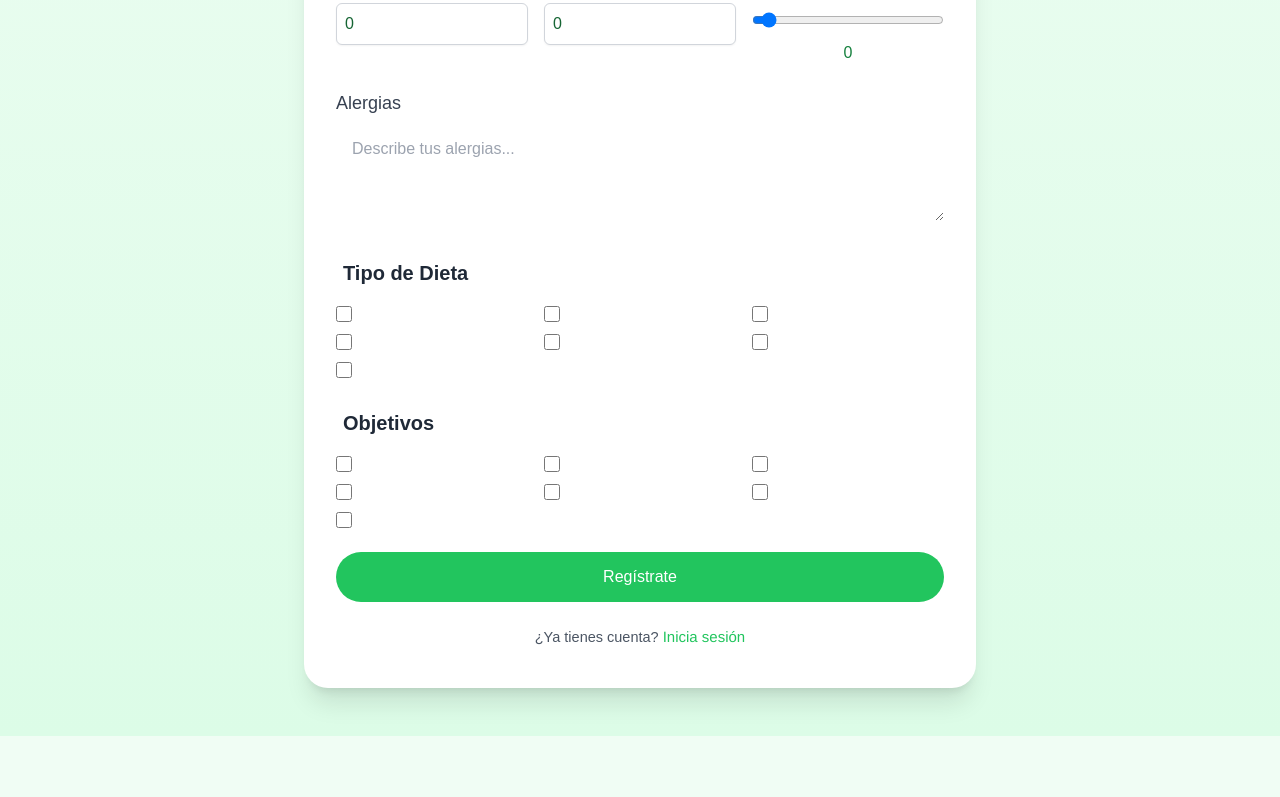
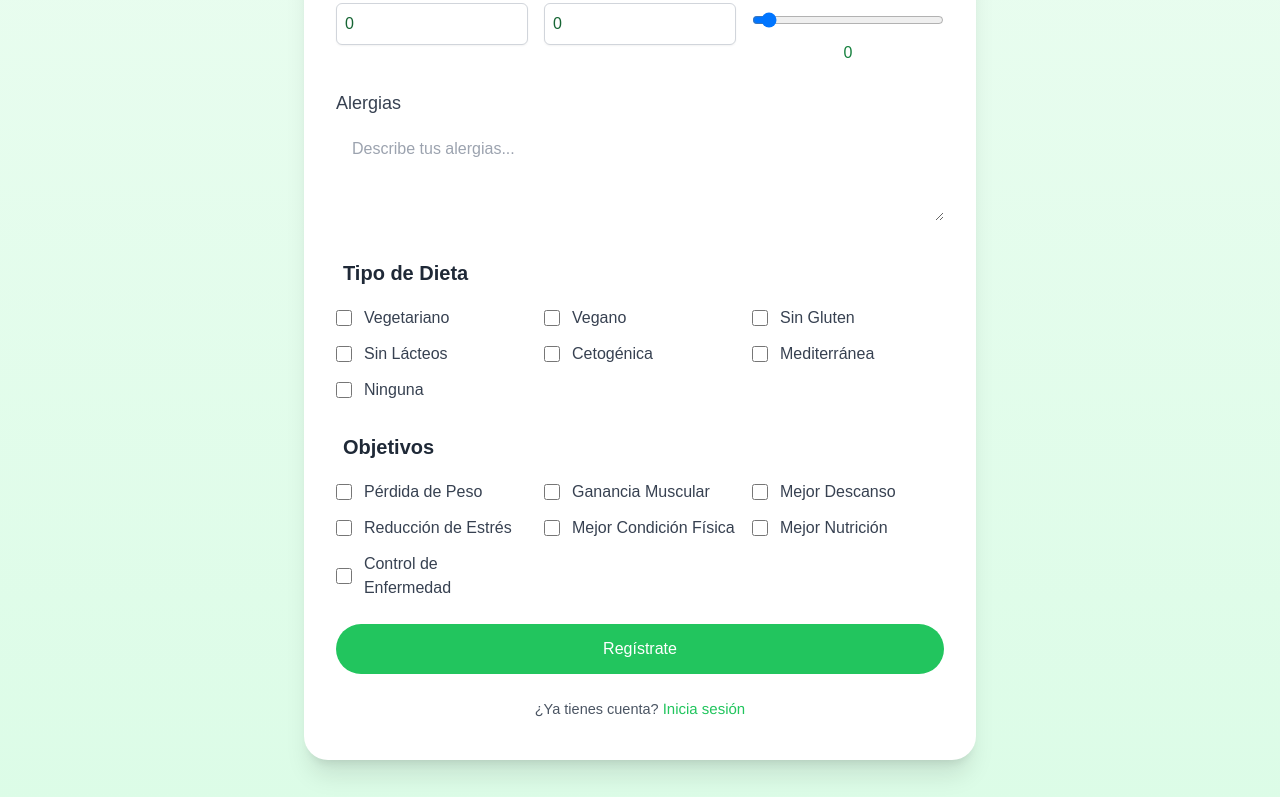
Before and after one commit to jancossio/Proyecto_Final_Bootcamp, a React (Vite) app in the folder Frontend_2/frontend_Fitracking/: page /SignUp in a window 1280 px wide. Shown: the part 580-1377 px from the top of the page. Before the commit the page ends 1316 px from the top, so only its background shows below. Built offline with nearby package versions, Linux system fonts and the light colour scheme.

Commit message:
Pagina Sign Up y funcionalidad agregadas

```diff
--- a/Frontend_2/frontend_Fitracking/src/components/FormularioSalud.tsx
+++ b/Frontend_2/frontend_Fitracking/src/components/FormularioSalud.tsx
@@ -19,7 +19,8 @@ export default function FormularioSalud({ onSubmit }: Props) {
     consumoAgua: 0, // Cambiado de 0 a null
     horasSueno: 0, // Cambiado de 0 a null
     nivelEstres: 5,
-    alergias: [],
+    alergias: '',
+    condicionesMedicas: [],
     preferenciasDieta: [],
     objetivos: []
   });
@@ -202,7 +203,7 @@ export default function FormularioSalud({ onSubmit }: Props) {
           <div>
             <label className="block text-sm font-medium text-gray-700 mb-2">Preferencias dietéticas</label>
             <div className="grid grid-cols-2 md:grid-cols-3 gap-2">
-              {opcionesDieta.map(opcion => (
+              {/* {opcionesDieta.map(opcion => (
                 <label key={opcion} className="flex items-center space-x-2">
                   <input
                     type="checkbox"
@@ -218,7 +219,7 @@ export default function FormularioSalud({ onSubmit }: Props) {
                   />
                   <span>{opcion}</span>
                 </label>
-              ))}
+              ))} */}
             </div>
           </div>
 
--- a/Frontend_2/frontend_Fitracking/src/components/SignUp/EstiloVida.tsx
+++ b/Frontend_2/frontend_Fitracking/src/components/SignUp/EstiloVida.tsx
@@ -18,7 +18,7 @@ export const LifestyleSection: React.FC<LifestyleSectionProps> = ({ formData, on
           </label>
           <select
             id="activityLevel"
-            name="activityLevel"
+            name="nivelActividad"
             value={formData.nivelActividad}
             onChange={onChange}
             className="mt-1 block w-full rounded-md border-gray-300 shadow-sm focus:border-blue-500 focus:ring-blue-500"
--- a/Frontend_2/frontend_Fitracking/src/components/SignUp/Preferencias.tsx
+++ b/Frontend_2/frontend_Fitracking/src/components/SignUp/Preferencias.tsx
@@ -5,7 +5,7 @@ import { opcionesDieta, objetivosSalud} from '../../constants/healthData';
 interface PreferencesSectionProps {
   formData: HealthFormData;
   onChange: (e: React.ChangeEvent<HTMLInputElement | HTMLTextAreaElement>) => void;
-  onCheckboxChange: (category: 'preferenciasDieta' | 'objetivos', value: string) => void;
+  onCheckboxChange: (category: 'preferenciasDieta' | 'objetivos', valor: string) => void;
 }
 
 export const PreferencesSection: React.FC<PreferencesSectionProps> = ({
@@ -36,16 +36,16 @@ export const PreferencesSection: React.FC<PreferencesSectionProps> = ({
           </h3>
           <div className="grid grid-cols-3 gap-x-4 gap-y-3"> {/* Added grid layout */}
             {opcionesDieta.map((diet) => (
-              <div key={diet.value} className="flex items-center">
+              <div key={diet.valor} className="flex items-center">
                 <input
                   type="checkbox"
-                  id={`diet-${diet.value}`}
-                  checked={formData.preferenciasDieta.includes(diet.value)}
-                  onChange={() => onCheckboxChange('preferenciasDieta', diet.value)}
+                  id={`diet-${diet.valor}`}
+                  checked={formData.preferenciasDieta.includes(diet.valor)}
+                  onChange={() => onCheckboxChange('preferenciasDieta', diet.valor)}
                   className="h-4 w-4 text-green-500 focus:ring-green-500 border-gray-300 rounded"
                 />
-                <label htmlFor={`diet-${diet.value}`} className="ml-3 text-gray-700">
-                  {diet.label}
+                <label htmlFor={`diet-${diet.valor}`} className="ml-3 text-gray-700">
+                  {diet.etiqueta}
                 </label>
               </div>
             ))}
@@ -58,16 +58,16 @@ export const PreferencesSection: React.FC<PreferencesSectionProps> = ({
           </h3>
           <div className="grid grid-cols-3 gap-x-4 gap-y-3"> {/* Added grid layout */}
             {objetivosSalud.map((goal) => (
-              <div key={goal.value} className="flex items-center">
+              <div key={goal.valor} className="flex items-center">
                 <input
                   type="checkbox"
-                  id={`goal-${goal.value}`}
-                  checked={formData.objetivos.includes(goal.value)}
-                  onChange={() => onCheckboxChange('objetivos', goal.value)}
+                  id={`goal-${goal.valor}`}
+                  checked={formData.objetivos.includes(goal.valor)}
+                  onChange={() => onCheckboxChange('objetivos', goal.valor)}
                   className="h-4 w-4 text-green-500 focus:ring-green-500 border-gray-300 rounded"
                 />
-                <label htmlFor={`goal-${goal.value}`} className="ml-3 text-gray-700">
-                  {goal.label}
+                <label htmlFor={`goal-${goal.valor}`} className="ml-3 text-gray-700">
+                  {goal.etiqueta}
                 </label>
               </div>
             ))}
--- a/Frontend_2/frontend_Fitracking/src/constants/healthData.ts
+++ b/Frontend_2/frontend_Fitracking/src/constants/healthData.ts
@@ -7,13 +7,13 @@ export const nivelesActividad = [
   ];
 
   export const opcionesDieta = [
-    'Vegetariano',
-    'Vegano',
-    'Sin Gluten',
-    'Sin Lácteos',
-    'Cetogénica',
-    'Mediterránea',
-    'Ninguna',
+    { valor: 'vegetarian', etiqueta: 'Vegetariano' },
+    { valor: 'vegan', etiqueta: 'Vegano' },
+    { valor: 'gluten_free', etiqueta: 'Sin Gluten' },
+    { valor: 'dairy_free', etiqueta: 'Sin Lácteos' },
+    { valor: 'keto', etiqueta: 'Cetogénica' },
+    { valor: 'mediterranean', etiqueta: 'Mediterránea' },
+    { valor: 'none', etiqueta: 'Ninguna' }
   ];
 
   export const condicionesMedicas = [
@@ -26,11 +26,11 @@ export const nivelesActividad = [
   ];
 
   export const objetivosSalud = [
-    'Pérdida de Peso',
-    'Ganancia Muscular',
-    'Mejor Descanso',
-    'Reducción de Estrés',
-    'Mejor Condición Física',
-    'Mejor Nutrición',
-    'Control de Enfermedad',
+    { valor: 'weight_loss', etiqueta: 'Pérdida de Peso' },
+  { valor: 'muscle_gain', etiqueta: 'Ganancia Muscular' },
+  { valor: 'better_rest', etiqueta: 'Mejor Descanso' },
+  { valor: 'stress_reduction', etiqueta: 'Reducción de Estrés' },
+  { valor: 'better_fitness', etiqueta: 'Mejor Condición Física' },
+  { valor: 'better_nutrition', etiqueta: 'Mejor Nutrición' },
+  { valor: 'disease_control', etiqueta: 'Control de Enfermedad' }
   ];
--- a/Frontend_2/frontend_Fitracking/src/pages/Home.tsx
+++ b/Frontend_2/frontend_Fitracking/src/pages/Home.tsx
@@ -58,7 +58,7 @@ const Home = () => {
             </a>
           </li>
           <li>
-          <a href="/Asesor_de_salud" className="nav-item signup-button-home">
+          <a href="/SignUp" className="nav-item signup-button-home">
           Regístrate
           </a>
           </li>
--- a/Frontend_2/frontend_Fitracking/src/pages/Signup.tsx
+++ b/Frontend_2/frontend_Fitracking/src/pages/Signup.tsx
@@ -19,18 +19,19 @@ const initialFormData: HealthFormData = {
   alergias: '',
   preferenciasDieta: [],
   condicionesMedicas: [],
-    objetivos: []
+  objetivos: [],
 };
 
 export const Sign_up: React.FC = () => {
   const [formData, setFormData] = useState<HealthFormData>(initialFormData);
+  const [isSubmitting, setIsSubmitting] = useState(false);
+  const [error, setError] = useState<string | null>(null);
+  const [success, setSuccess] = useState<boolean>(false);
 
   const handleInputChange = (
     e: React.ChangeEvent<HTMLInputElement | HTMLSelectElement | HTMLTextAreaElement>
   ) => {
     const { name, value, type } = e.target;
-
-    // If it's a number field, convert the string value to a number
     const newValue = type === 'number' ? parseFloat(value) : value;
 
     setFormData((prev) => ({
@@ -53,16 +54,42 @@ export const Sign_up: React.FC = () => {
     });
   };
 
-  const handleSubmit = (e: React.FormEvent) => {
+  const handleSubmit = async (e: React.FormEvent) => {
     e.preventDefault();
-    console.log('Form submitted:', formData);
-    // Add your form submission logic here
+    setIsSubmitting(true);
+    setError(null);
+    setSuccess(false);
+
+    try {
+      const response = await fetch('http://localhost:8080/users/add', {
+        method: 'POST',
+        headers: {
+          'Content-Type': 'application/json',
+        },
+        body: JSON.stringify(formData),
+      });
+
+      if (!response.ok) {
+        throw new Error(`Error: ${response.statusText}`);
+      }
+
+      const result = await response.json();
+      console.log('API Response:', result);
+
+      // Indicate success to the user
+      setSuccess(true);
+      setFormData(initialFormData); // Clear form on success
+    } catch (err: unknown) {
+      console.error('Submission error:', err);
+      setError('Something went wrong. Please try again.');
+    } finally {
+      setIsSubmitting(false);
+    }
   };
 
   return (
     <div className="min-h-screen bg-gradient-to-b from-green-50 to-green-100 py-12 px-8 sm:px-12 lg:px-16">
-      <div className="max-w-2xl mx-auto"> {/* Updated width here */}
-
+      <div className="max-w-2xl mx-auto">
         <form onSubmit={handleSubmit} className="bg-white shadow-xl rounded-3xl p-8 space-y-6">
           <div className="flex items-center space-x-4">
             <a href="/">
@@ -74,31 +101,42 @@ export const Sign_up: React.FC = () => {
             </a>
             <h1 className="text-3xl font-bold text-green-500">Regístrate</h1>
           </div>
-          <PersonalInfoSection
-            formData={formData}
-            onChange={handleInputChange}
-          />
 
-          <LifestyleSection
-            formData={formData}
-            onChange={handleInputChange}
-          />
-
+          <PersonalInfoSection formData={formData} onChange={handleInputChange} />
+          <LifestyleSection formData={formData} onChange={handleInputChange} />
           <PreferencesSection
             formData={formData}
             onChange={handleInputChange}
             onCheckboxChange={handleCheckboxChange}
           />
 
+          {error && (
+            <div className="text-red-500 text-sm">
+              <p>{error}</p>
+            </div>
+          )}
+
+          {success && (
+            <div className="text-green-500 text-sm">
+              <p>¡Registro exitoso! 🎉</p>
+            </div>
+          )}
+
           <div className="mt-8">
             <button
               type="submit"
-              className="w-full bg-green-500 text-white py-3 px-4 rounded-full hover:bg-green-600 focus:outline-none focus:ring-2 focus:ring-green-500 focus:ring-offset-2 transition-colors"
+              disabled={isSubmitting}
+              className={`w-full bg-green-500 text-white py-3 px-4 rounded-full hover:bg-green-600 focus:outline-none focus:ring-2 focus:ring-green-500 focus:ring-offset-2 transition-colors ${
+                isSubmitting ? 'opacity-50 cursor-not-allowed' : ''
+              }`}
             >
-              Regístrate
+              {isSubmitting ? 'Enviando...' : 'Regístrate'}
             </button>
             <p className="text-center mt-4 text-gray-600">
-              ¿Ya tienes cuenta? <a href="#" className="text-green-500 hover:text-green-600">Inicia sesión</a>
+              ¿Ya tienes cuenta?{' '}
+              <a href="#" className="text-green-500 hover:text-green-600">
+                Inicia sesión
+              </a>
             </p>
           </div>
         </form>
```
Lines whose indentation alone changed are shown as unchanged.
